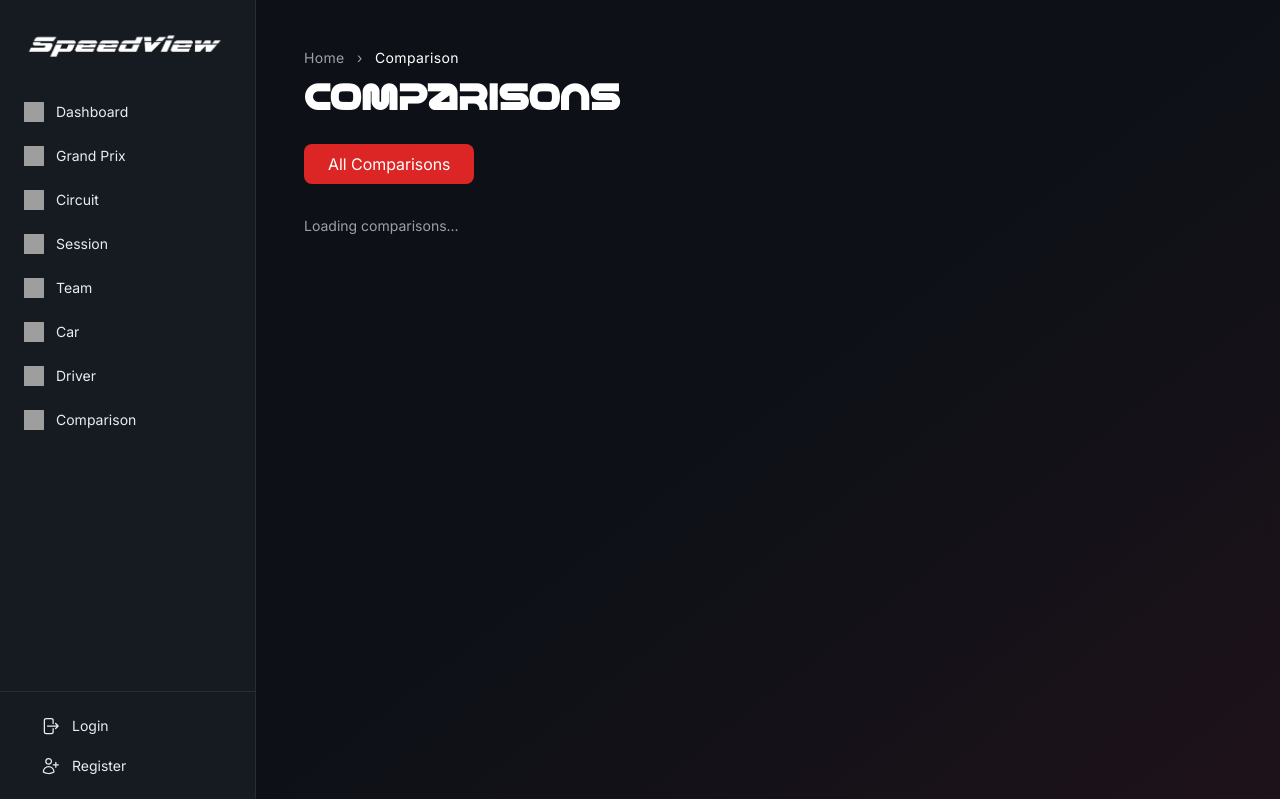
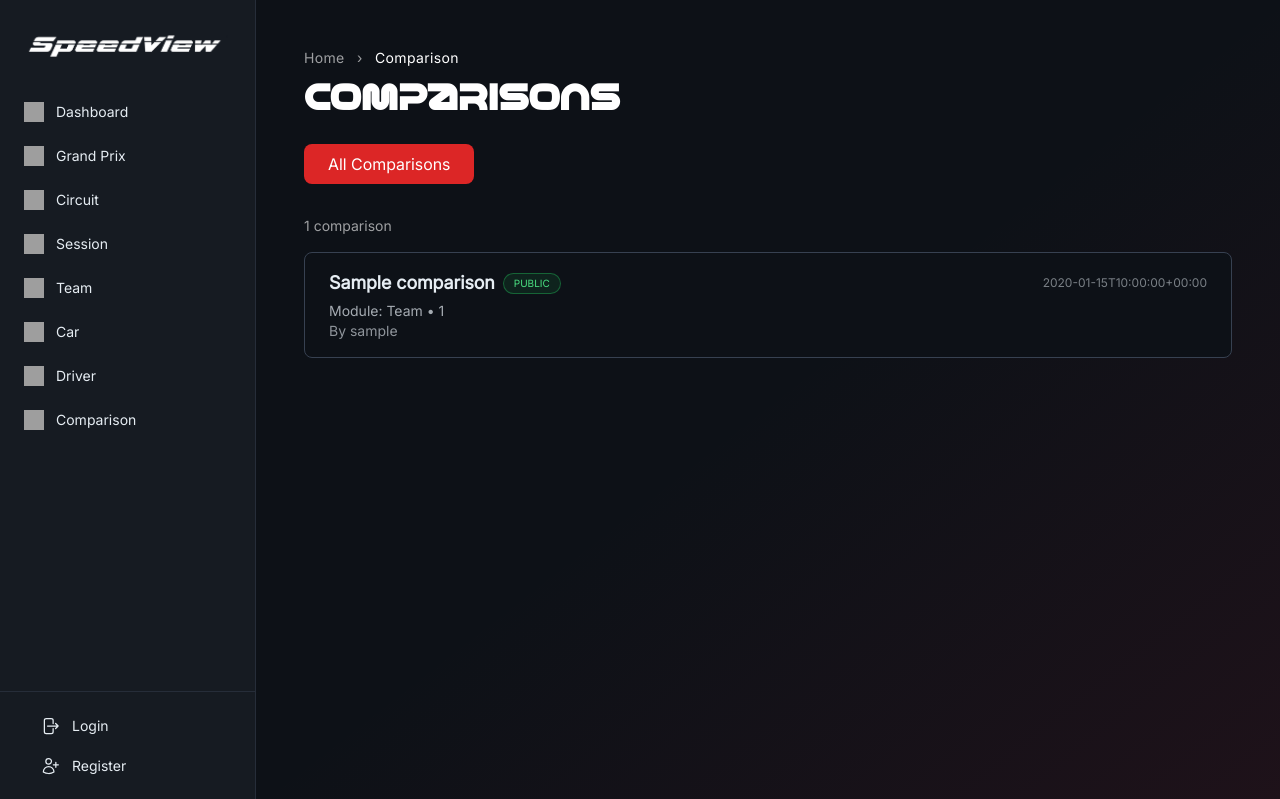
Before and after one commit to Formula-404/SpeedView, a Django app: page /comparison/ in a window 1280 px wide. Shown: the top 799 px of the page. Run offline with Django 5.2, Linux system fonts and the light colour scheme; tables that the repository leaves empty hold one stand-in row (values such as "Sample post"); some libraries are stand-ins or nearby versions; grey boxes are pictures that could not be loaded.

Commit message:
fix/comparison load

```diff
--- a/apps/comparison/templates/comparison_list.html
+++ b/apps/comparison/templates/comparison_list.html
@@ -52,24 +52,61 @@
     const container = document.getElementById("comparison-list");
     const resultsInfo = document.getElementById("results-info");
 
-    async function fetchComparisons(filter = "all") {
-        container.innerHTML = `<div class='text-[#E6EDF3]/60'>Loading comparisons...</div>`;
-        resultsInfo.textContent = "Loading comparisons…";
-
-        const scope = filter === "mine" ? "my" : filter;
-        const res = await fetch(`{% url 'comparison:api_list' %}?scope=${scope}`);
-        const json = await res.json();
-
-        if (!json.ok || (json.data || []).length === 0) {
+    function renderEmpty() {
         container.innerHTML = `
             <div class="rounded-xl bg-white/5 border border-white/10 p-8 text-center">
                 <p class="text-[#E6EDF3]/70 mb-4">No comparisons listed.</p>
             </div>`;
         resultsInfo.textContent = "0 comparisons";
+    }
+
+    function renderError(msg) {
+        container.innerHTML = `
+            <div class="rounded-xl bg-red-500/10 border border-red-500/40 p-4">
+                <div class="text-red-400 text-sm">${msg}</div>
+            </div>`;
+        resultsInfo.textContent = "Error";
+    }
+
+    async function fetchComparisons(filter = "all") {
+        container.innerHTML = `<div class="text-[#E6EDF3]/60">Loading comparisons…</div>`;
+        resultsInfo.textContent = "Loading comparisons…";
+
+        const scope = filter === "mine" ? "my" : filter;
+        const url = `{% url 'comparison:api_list' %}?scope=${encodeURIComponent(scope)}`;
+
+        try {
+            const res = await fetch(url, {
+                headers: { "Accept": "application/json" },
+                credentials: "same-origin"
+            });
+
+            if (res.redirected) {
+                renderError("You need to sign in to view this content.");
+                return;
+            }
+
+            const ctype = (res.headers.get("content-type") || "").toLowerCase();
+            if (!ctype.includes("application/json")) {
+                const text = await res.text().catch(() => "");
+                renderError("Unexpected response from server.");
+                console.warn("Non-JSON response:", text);
+                return;
+            }
+
+            const json = await res.json();
+
+            if (!res.ok || json.ok === false) {
+                renderError(json.error || `Request failed with status ${res.status}`);
                 return;
             }
 
             const items = json.data || [];
+            if (!items.length) {
+                renderEmpty();
+                return;
+            }
+
             const total = items.length;
             resultsInfo.textContent = `${total} comparison${total === 1 ? "" : "s"}`;
 
@@ -101,6 +138,11 @@
                     </a>
                 `;
             }).join("");
+
+        } catch (e) {
+            console.error(e);
+            renderError("Network error while loading comparisons.");
+        }
     }
 
     document.addEventListener("DOMContentLoaded", () => {
@@ -108,20 +150,21 @@
         const btnMine = document.getElementById("btn-mine");
 
         const setActive = (mode) => {
-            if (mode === "mine") {
-                btnMine.className = "tab-btn px-6 py-2 rounded-lg font-medium bg-red-600 text-white hover:bg-red-700";
-                btnAll.className = "tab-btn px-6 py-2 rounded-lg font-medium bg-gray-700/50 text-[#E6EDF3]/80 hover:text-white hover:bg-gray-700";
-            } else {
-                btnAll.className = "tab-btn px-6 py-2 rounded-lg font-medium bg-red-600 text-white hover:bg-red-700";
-                btnMine.className = "tab-btn px-6 py-2 rounded-lg font-medium bg-gray-700/50 text-[#E6EDF3]/80 hover:text-white hover:bg-gray-700";
-            }
+            if (btnMine) btnMine.className = mode === "mine"
+                ? "tab-btn px-6 py-2 rounded-lg font-medium bg-red-600 text-white hover:bg-red-700"
+                : "tab-btn px-6 py-2 rounded-lg font-medium bg-gray-700/50 text-[#E6EDF3]/80 hover:text-white hover:bg-gray-700";
+            if (btnAll) btnAll.className = mode !== "mine"
+                ? "tab-btn px-6 py-2 rounded-lg font-medium bg-red-600 text-white hover:bg-red-700"
+                : "tab-btn px-6 py-2 rounded-lg font-medium bg-gray-700/50 text-[#E6EDF3]/80 hover:text-white hover:bg-gray-700";
         };
 
-        btnAll.addEventListener("click", () => { setActive("all"); fetchComparisons("all"); });
-        btnMine.addEventListener("click", () => { setActive("mine"); fetchComparisons("mine"); });
+        if (btnAll) btnAll.addEventListener("click", () => { setActive("all"); fetchComparisons("all"); });
+        if (btnMine) btnMine.addEventListener("click", () => { setActive("mine"); fetchComparisons("mine"); });
 
+        setActive("all");
         fetchComparisons("all");
     });
 </script>
 
+
 {% endblock %}
--- a/apps/comparison/views.py
+++ b/apps/comparison/views.py
@@ -205,6 +205,7 @@ def api_comparison_create(request):
 
     return JsonResponse({"ok": True, "redirect": cmp.get_absolute_url()})
 
+@require_GET
 def api_comparison_list(request):
     scope = request.GET.get("scope", "all")
     qs = Comparison.objects.select_related("owner").order_by("-created_at")
```
Lines whose indentation alone changed are shown as unchanged.
